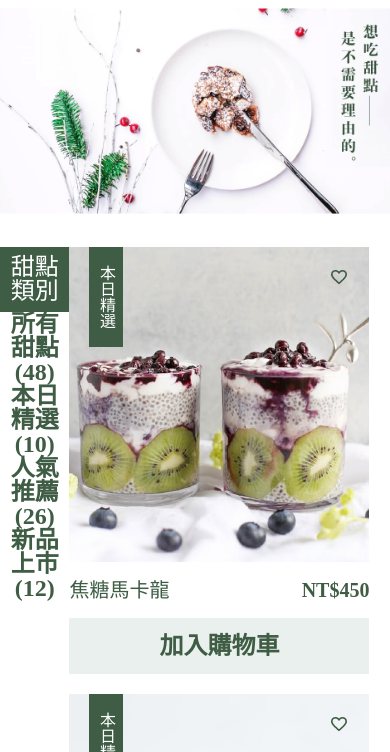
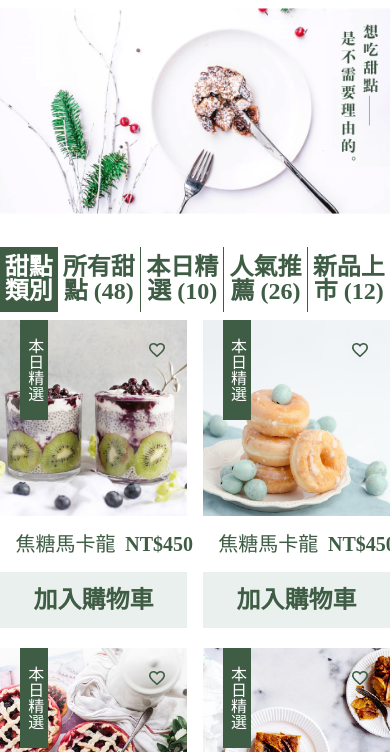
Before and after one commit to Ivy0406/One-page-Website, a plain HTML site: page index.html in a window 390 px wide. Shown: the part 92-844 px from the top of the page. Drawn offline with Linux system fonts and the light colour scheme.

Commit message:
feat.RWD V3

```diff
--- a/index.html
+++ b/index.html
@@ -40,7 +40,7 @@
                     </div>
 
                     <div class="favorate">
-                        <img src="Images/favorite_border.png">
+                        <a href="#"><img src="Images/favorite_border.png"></a>
                     </div>
 
                     <div class="info">
@@ -65,7 +65,7 @@
                     </div>
 
                     <div class="favorate">
-                        <img src="Images/favorite_border.png">
+                        <a href="#"><img src="Images/favorite_border.png"></a>
                     </div>
 
                     <div class="info">
@@ -89,7 +89,7 @@
                     </div>
 
                     <div class="favorate">
-                        <img src="Images/favorite_border.png">
+                        <a href="#"><img src="Images/favorite_border.png"></a>
                     </div>
 
                     <div class="info">
@@ -113,7 +113,7 @@
                     </div>
 
                     <div class="favorate">
-                        <img src="Images/favorite_border.png">
+                        <a href="#"><img src="Images/favorite_border.png"></a>
                     </div>
 
                     <div class="info">
@@ -137,7 +137,7 @@
                     </div>
 
                     <div class="favorate">
-                        <img src="Images/favorite_border.png">
+                        <a href="#"><img src="Images/favorite_border.png"></a>
                     </div>
 
                     <div class="info">
@@ -161,7 +161,7 @@
                     </div>
 
                     <div class="favorate">
-                        <img src="Images/favorite_border.png">
+                        <a href="#"><img src="Images/favorite_border.png"></a>
                     </div>
 
                     <div class="info">
--- a/style.css
+++ b/style.css
@@ -114,25 +114,31 @@ border-spacing: 0;
 .content{
     display: flex;
     justify-content: space-between;
+    max-width: 940px;
+}
+
+@media(max-width:768px){
+    .content{
+        flex-direction:column;
+    }
 }
 
 .menu{
     display: flex;
     flex-direction: column;
-    max-width: 300px;
-    width: 100%;
+    width: 30%;
 }
+
 
 .menutitle{
     color: white;
     display: block;
-    width: 100%;
     height: 100%;
-    max-width: 300px;
-    max-height: 65px;
+    height: 65px;
     background: #3F5D45;
     text-align: center;
     font-size: 24px;
+    font-weight: bold;
     display: flex;
     justify-content: center;
     align-items: center;
@@ -143,10 +149,8 @@ border-spacing: 0;
     display: block;
     color:#3F5D45;
     font-weight: bold;
-    width: 100%;
     height: 100%;
-    max-width: 300px;
-    min-height: 65px;
+    height: 65px;
     text-align: center;
     text-decoration: none;
     font-size: 24px;
@@ -160,13 +164,34 @@ border-spacing: 0;
     color: #3F5D45;
 }
 
+@media(max-width:768px){
+    .menu {
+        width: 100%;
+        margin-bottom: 2%;
+    }
+
+    .menu ul {
+        display: flex;
+        flex-direction: row;
+        width: 100%;
+    }
+
+    .menu li{
+        flex-grow: 1;
+        text-align: center;
+        border-left: 1px solid #3F5D45;
+    }
+
+}
+
+
 .container{
     display: flex;
     flex-wrap: wrap;
     justify-content: space-between;
     position: relative;
     padding-bottom: 60px;
-    max-width: 620px;
+    width: 65%;
 }
 
 .comtainer img{
@@ -179,7 +204,7 @@ border-spacing: 0;
     display: flex;
     flex-direction: column;
     position: relative;
-    max-width: 300px;
+    width: 48%;
     margin-bottom: 20px;
 }
 
@@ -216,18 +241,18 @@ border-spacing: 0;
     justify-content: space-between;
 }
 .name{
-    max-width: 153px;
+    width: 70%;
     height: 56px;
     display: flex;
     justify-content: center;
     align-items: center;
     color: #3F5D45;
     font-size: 20px;
-
+    text-align: center;
 }
 
 .price{
-    max-width: 127px;
+    width: 30%;
     height: 56px;
     display: flex;
     justify-content: center;
@@ -235,6 +260,7 @@ border-spacing: 0;
     color: #3F5D45;
     font-size: 20px;
     font-weight: bold;
+    text-align: center;
 }
 
 .intochart a {
@@ -250,6 +276,12 @@ border-spacing: 0;
     text-decoration: none;
     font-weight: bold;
 }
+
+.intochart a:hover{
+    background: #3F5D45;
+    color: white;
+}
+
 
 .pages{
     display: block;
@@ -282,17 +314,31 @@ border-spacing: 0;
     color: white;
 }
 
+
+@media(max-width:768px){
+    .container{
+        width: 100%;
+    }
+
+    .pages{
+        right: 50%;
+        left: 50%;
+    }
+}
+
+
 .subscribe{
     background: #3F5D45;
     width: 100%;
     max-width: 1024px;
-    height: 116px;
+    min-height: 116px;
     margin-left: auto;
     margin-right: auto;
     margin-top: 60px;
     display: flex;
     align-items: center;
     justify-content: space-around;
+    padding: 2%;
 }
 
 .subscribelogo{
@@ -336,6 +382,18 @@ border-spacing: 0;
     display: flex;
     align-items: center;
     justify-content: center;
+}
+
+@media(max-width:768px){
+    .subscribe{
+        flex-direction: column;
+        justify-content: center;
+        align-items: center;
+    }
+    .subscribelogo{
+        margin-bottom: 1%;
+    }
+
 }
 
 .footer{
```
Lines whose indentation alone changed are shown as unchanged.
